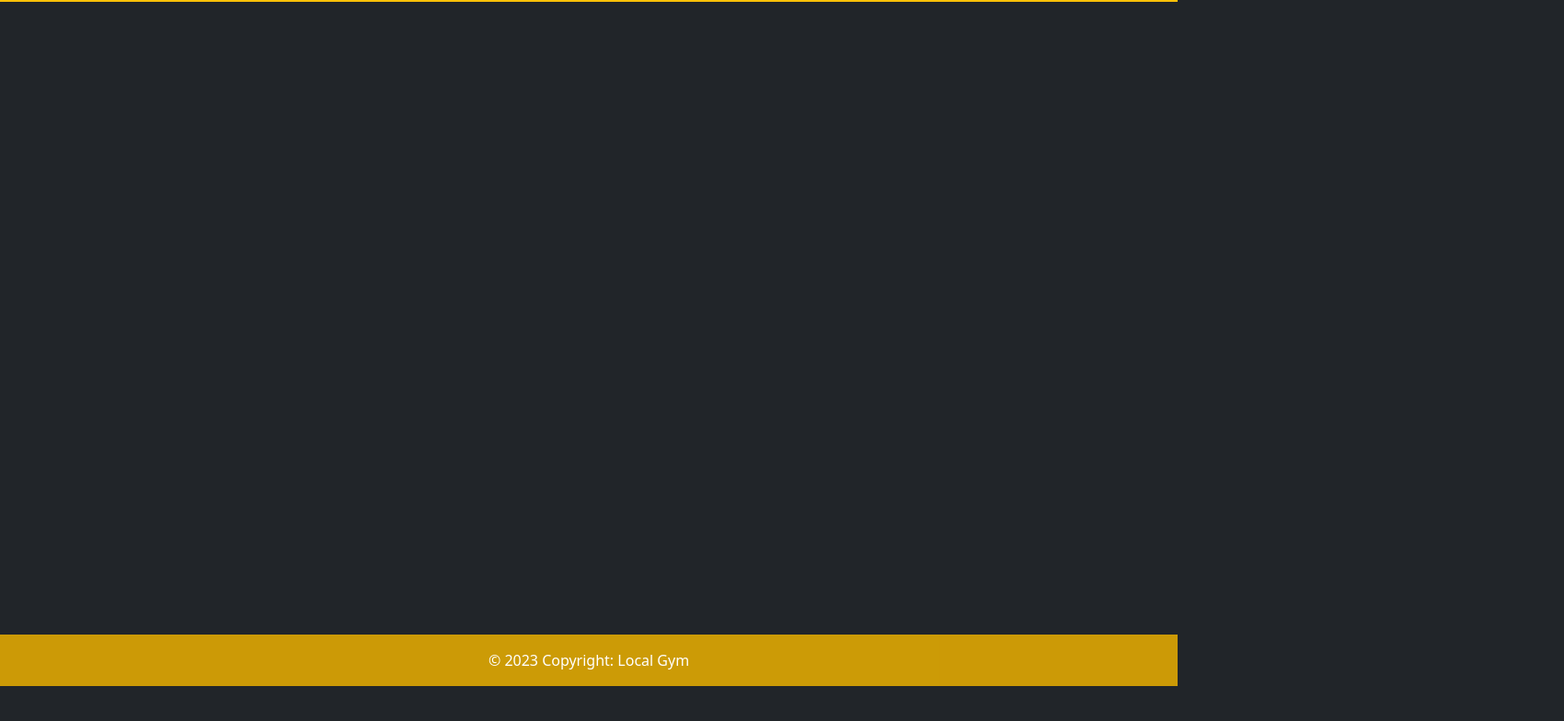
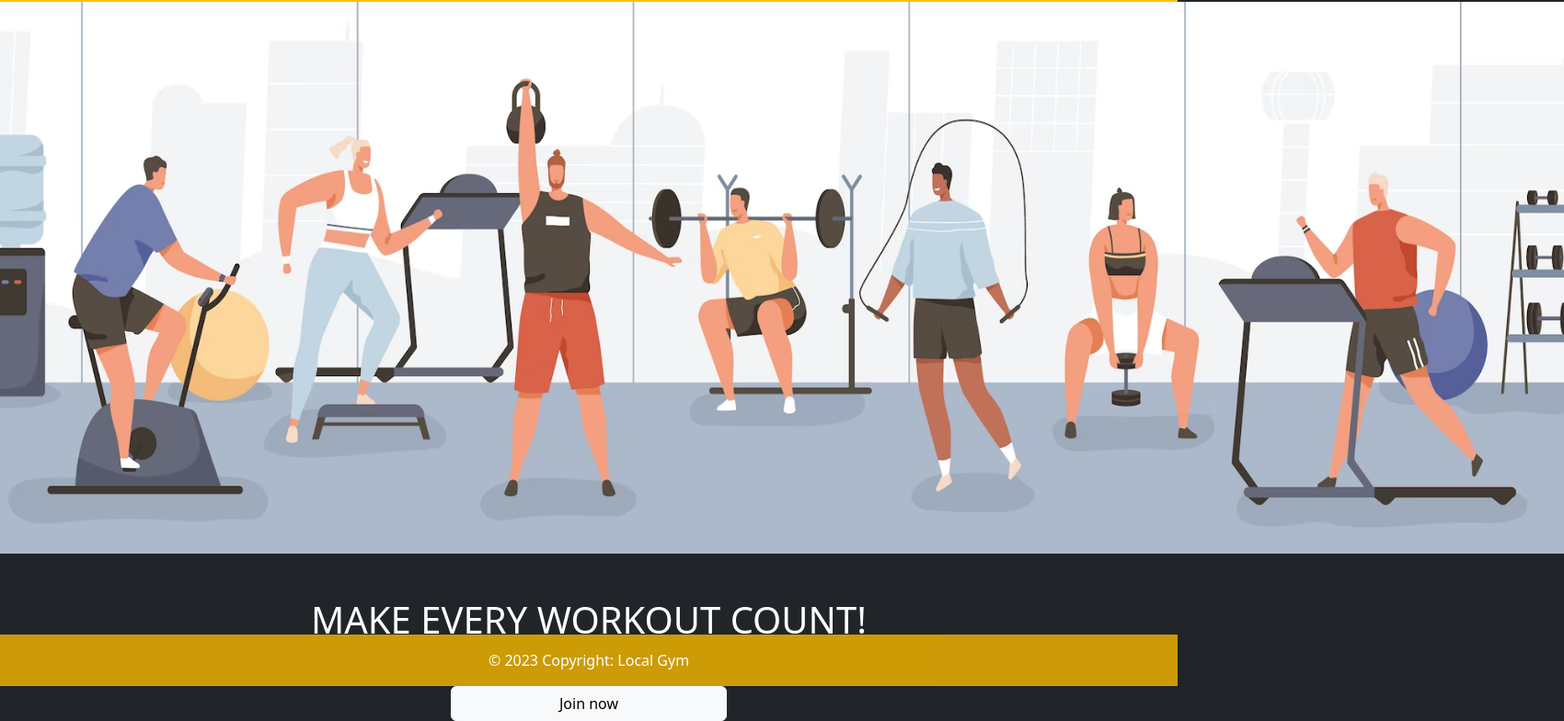
Before and after one commit to yeseniag9/assignment5, a plain HTML site: page index.html in a window 1280 px wide. Shown: the part 54-838 px from the top of the page at 92% size, 1700 px wide, since content can reach past the window. Before the commit the page ends 800 px from the top, so only its background shows below. Drawn offline with nearby package versions, Linux system fonts and the light colour scheme.

Commit message:
landing page done

```diff
--- a/index.html
+++ b/index.html
@@ -22,10 +22,20 @@
         </div>
     </nav>
 
+    <div class="bg-img">
+        <img src="images/gym.avif" alt="gym" style="height: 600px; width: 1700px">
+    </div>
+
+    <div class="text-center">
+        <h1 class="text-white text-uppercase mt-5">Make every workout count!</h1>
+        <p class="text-white">Sign up today</p>
+        <button type="submit" class="btn btn-light" style="width: 300px">Join now</button>
+    </div>
+
     <footer class="text-white bg-warning fixed-bottom">
-      <div class="text-center p-3" style="background-color: rgba(0, 0, 0, 0.2)">© 2023 Copyright:
-        <a class="text-white text-decoration-none" href="#">Local Gym</a>
-      </div>
+        <div class="text-center p-3" style="background-color: rgba(0, 0, 0, 0.2)">© 2023 Copyright:
+            <a class="text-white text-decoration-none" href="#">Local Gym</a>
+        </div>
     </footer>
 
     <script src="//cdn.jsdelivr.net/npm/bootstrap@5.2.0/dist/js/bootstrap.bundle.min.js"></script>
```
Also changed, not shown: about.html (+2 -2 lines), images/._gym.avif (added), images/gym.avif (added).
